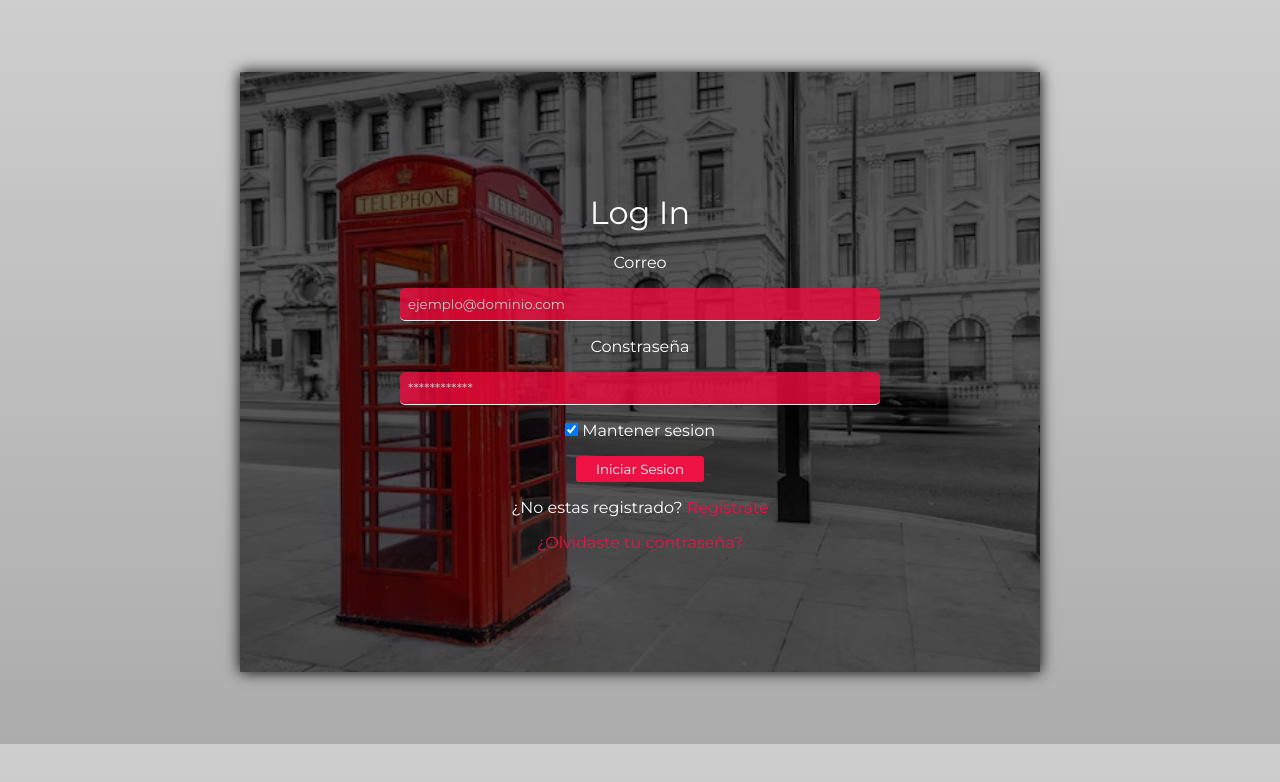
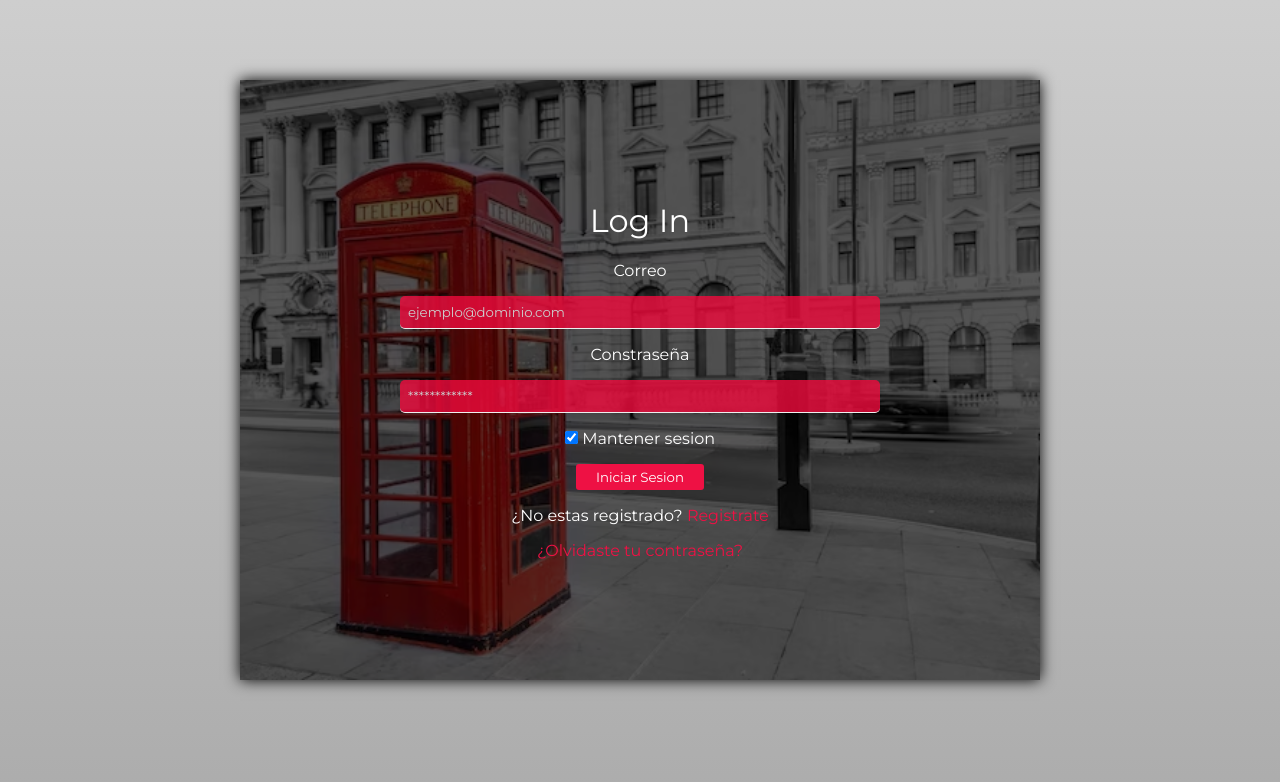
Before and after one commit to devjeronimo/login-basico, a plain HTML site: page index.html in a window 1280 px wide. Drawn offline with Linux system fonts and the light colour scheme.

Commit message:
background linear-gradient

```diff
--- a/styles.css
+++ b/styles.css
@@ -7,16 +7,21 @@
 
 body{
     background: linear-gradient(to bottom, #cecece, #acacac);
+    height: 100vh;
+    padding-top: 5rem;
 }
 
 main{
-    margin: 4.5rem auto;
+    margin: auto;
     max-width: 800px;
     height: 600px;
     box-shadow: 0 0 14px #000;
 }
 
 @media screen and (max-width: 820px){
+    body{
+        padding: 0;
+    }
     main{
         margin: 0;
         width: 100vw;
```
